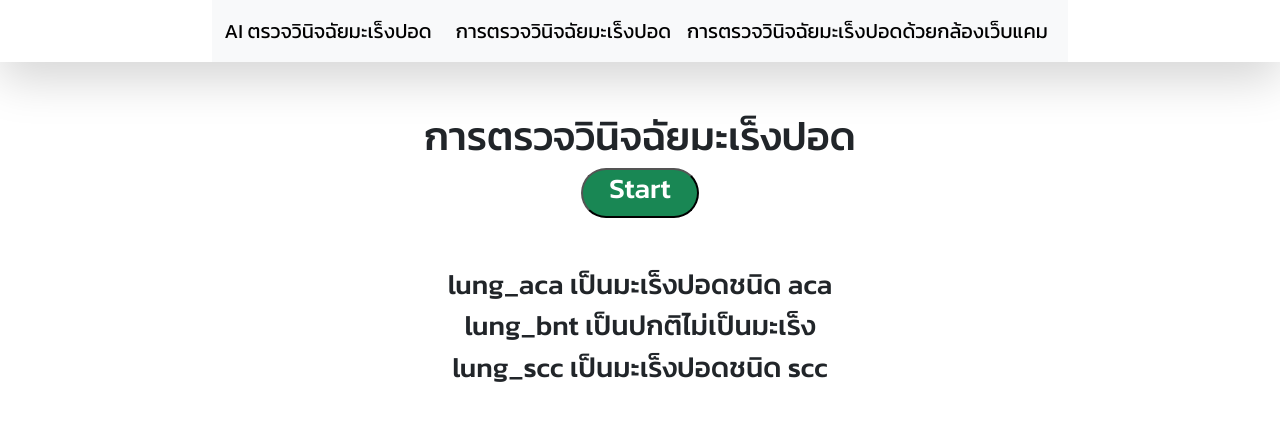
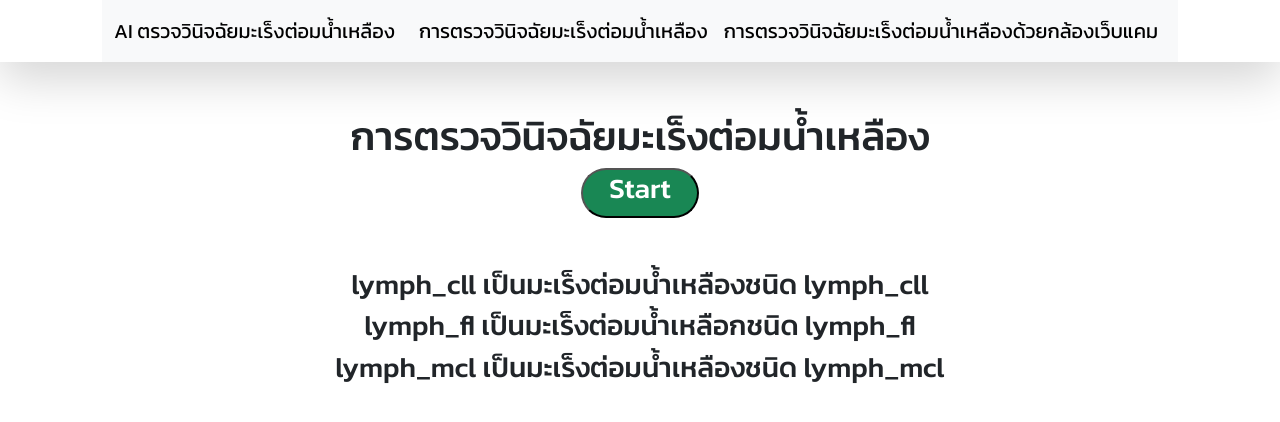
Before and after one commit to Techatach/OCD-for-AI-lung-cancer-diagnosis, a Flask app: page /webcam in a window 1280 px wide. Shown: the top 422 px of the page. Run offline with Flask 3, Linux system fonts and the light colour scheme; some libraries are stand-ins or nearby versions.

Commit message:
first commit

```diff
--- a/templates/home.html
+++ b/templates/home.html
@@ -21,7 +21,7 @@
     <div class="shadow-lg d-flex justify-content-center">
       <nav class="navbar navbar-expand-lg bg-body-tertiary">
         <div class="container-fluid">
-          <a class="navbar-brand" href="#">AI ตรวจวินิจฉัยมะเร็งปอด</a>
+          <a class="navbar-brand" href="#">AI ตรวจวินิจฉัยมะเร็งต่อมน้ำเหลือง</a>
           <button
             class="navbar-toggler"
             type="button"
@@ -40,7 +40,7 @@
                   class="nav-link active"
                   aria-current="page"
                   href="{{ url_for('index') }}"
-                  >การตรวจวินิจฉัยมะเร็งปอด</a
+                  >การตรวจวินิจฉัยมะเร็งต่อมน้ำเหลือง</a
                 >
               </li>
               <li class="nav-item">
@@ -48,7 +48,7 @@
                   class="nav-link active"
                   aria-current="page"
                   href="{{ url_for('webcam') }}"
-                  >การตรวจวินิจฉัยมะเร็งปอดด้วยกล้องเว็บแคม</a
+                  >การตรวจวินิจฉัยมะเร็งต่อมน้ำเหลืองด้วยกล้องเว็บแคม</a
                 >
               </li>
             </ul>
--- a/templates/index.html
+++ b/templates/index.html
@@ -6,13 +6,13 @@
 <head>
  <link rel="stylesheet" href="https://maxcdn.bootstrapcdn.com/bootstrap/3.4.1/css/bootstrap.min.css">
  <link href="{{ url_for('static', filename='style/style.css') }}" rel="stylesheet"/>
- <title>{% block title %}Lung Cancer Prediction{% endblock title %}</title>
+ <title>{% block title %}Lymphoma Cancer Prediction{% endblock title %}</title>
 </head>
 <body>
   <div class="container">
   <div class="row">
     <div class="col-lg-12">
-      <center><h1 style="padding:30px;font-weight: 600 !important; font-family: Kanit, sans-serif">การตรวจวินิจฉัยมะเร็งทรวงอก</h1></center>
+      <center><h1 style="padding:30px;font-weight: 600 !important; font-family: Kanit, sans-serif">การตรวจวินิจฉัยมะเร็งต่อมน้ำเหลือง</h1></center>
     </div>
     <div>
     <div class="col-lg-12" style="font-family: Kanit, sans-serif">
--- a/templates/webcam.html
+++ b/templates/webcam.html
@@ -10,7 +10,9 @@
       href="{{ url_for('static', filename='style/style.css') }}"
       rel="stylesheet"
     />
-    <title>{% block title %}Lung Cancer Prediction{% endblock title %}</title>
+    <title>
+      {% block title %}Lymphoma Cancer Prediction{% endblock title %}
+    </title>
     <meta name="description" content="" />
     <meta name="viewport" content="width=device-width, initial-scale=1" />
     <link rel="stylesheet" href="" />
@@ -20,7 +22,7 @@
 
     <center style="font-family: Kanit, sans-serif; margin-top: 50px">
       <h1>
-        <div>การตรวจวินิจฉัยมะเร็งปอด</div>
+        <div>การตรวจวินิจฉัยมะเร็งต่อมน้ำเหลือง</div>
         <button
           type="button"
           onclick="init()"
@@ -34,9 +36,9 @@
         <div id="label-container"></div>
       </h1>
       <br />
-      <h3>lung_aca เป็นมะเร็งปอดชนิด aca</h3>
-      <h3>lung_bnt เป็นปกติไม่เป็นมะเร็ง</h3>
-      <h3>lung_scc เป็นมะเร็งปอดชนิด scc</h3>
+      <h3>lymph_cll เป็นมะเร็งต่อมน้ำเหลืองชนิด lymph_cll</h3>
+      <h3>lymph_fl เป็นมะเร็งต่อมน้ำเหลือกชนิด lymph_fl</h3>
+      <h3>lymph_mcl เป็นมะเร็งต่อมน้ำเหลืองชนิด lymph_mcl</h3>
     </center>
     <script src="https://cdn.jsdelivr.net/npm/@tensorflow/tfjs@latest/dist/tf.min.js"></script>
     <script src="https://cdn.jsdelivr.net/npm/@teachablemachine/image@latest/dist/teachablemachine-image.min.js"></script>
```
Also changed, not shown: templates/predict.html (+5 -5 lines), static/images/lymph_cll_0001.jpg (added).
